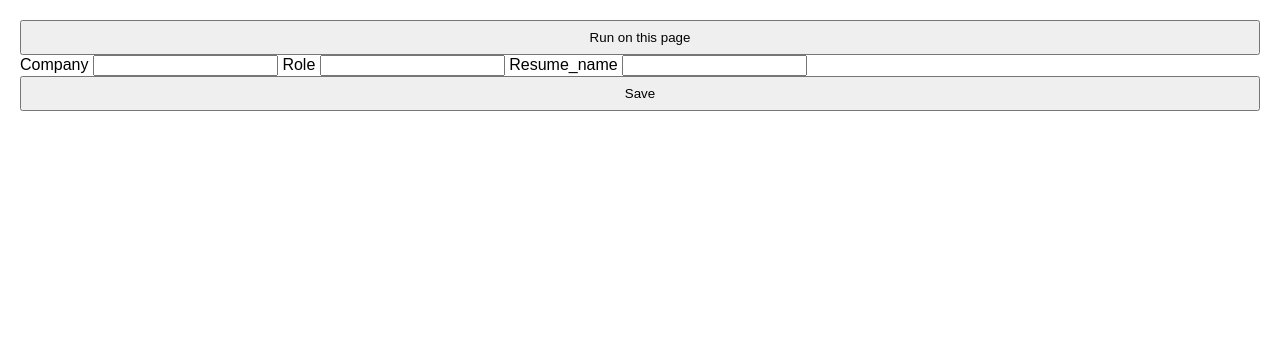
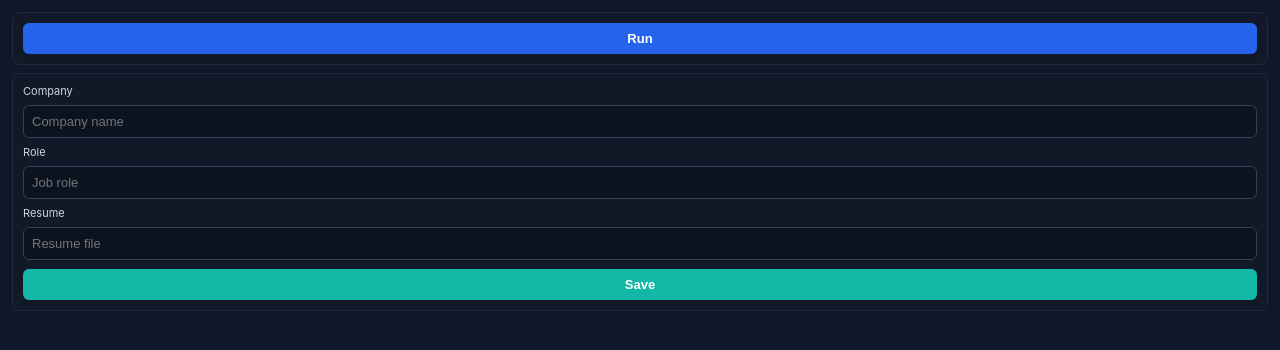
Before and after one commit to Gajendra1092/ApplyTrack, a browser extension: page extension/index.html in a window 1280 px wide. Drawn offline with Linux system fonts and the light colour scheme.

Commit message:
Improved UI

```diff
--- a/extension/index.html
+++ b/extension/index.html
@@ -4,29 +4,110 @@
     <meta charset="UTF-8" />
     <title>Application Collector</title>
     <style>
+      :root {
+        color-scheme: dark;
+        font-family: Inter, Arial, Helvetica, sans-serif;
+      }
+
       body {
-        font-family: Arial, sans-serif;
+        margin: 0;
         padding: 12px;
-        min-width: 180px;
+        min-width: 240px;
+        background: #0f172a;
+        color: #e2e8f0;
       }
+
+      .container {
+        display: flex;
+        flex-direction: column;
+        gap: 8px;
+      }
+
+      .panel {
+        background: #111827;
+        border: 1px solid #1f2937;
+        border-radius: 8px;
+        padding: 10px;
+      }
+
+      h3 {
+        margin: 0 0 4px;
+        font-size: 14px;
+        font-weight: 600;
+      }
+
+      p {
+        margin: 0 0 8px;
+        font-size: 12px;
+        color: #94a3b8;
+      }
+
+      form {
+        display: flex;
+        flex-direction: column;
+        gap: 7px;
+      }
+
+      label {
+        font-size: 11px;
+        color: #cbd5e1;
+      }
+
+      input {
+        padding: 8px;
+        border: 1px solid #334155;
+        border-radius: 6px;
+        background: #0b1220;
+        color: #f8fafc;
+        font-size: 13px;
+      }
+
+      input:focus {
+        outline: none;
+        border-color: #60a5fa;
+      }
+
       button {
         width: 100%;
-        padding: 8px;
+        padding: 8px 10px;
+        border: none;
+        border-radius: 6px;
         cursor: pointer;
+        font-weight: 600;
+        font-size: 13px;
+      }
+
+      #runBtn {
+        background: #2563eb;
+        color: white;
+      }
+
+      #saveBtn {
+        background: #14b8a6;
+        color: white;
+        margin-top: 2px;
       }
     </style>
   </head>
   <body>
-    <button id="runBtn">Run on this page</button>
-    <form id="saveForm">
-        <label>Company</label>
-        <input type="text" id="company" name="name">
-        <label>Role</label>
-        <input type="text" id="role" name="Role">
-        <label>Resume_name</label>
-        <input type="text" id="resume" name="Resume_name">
-        <button type="submit">Save</button>
-    </form>
+    <div class="container">
+      <div class="panel">
+        <button id="runBtn" type="button">Run</button>
+      </div>
+
+      <form id="saveForm" class="panel">
+        <label for="company">Company</label>
+        <input type="text" id="company" name="company" placeholder="Company name" />
+
+        <label for="role">Role</label>
+        <input type="text" id="role" name="role" placeholder="Job role" />
+
+        <label for="resume">Resume</label>
+        <input type="text" id="resume" name="resume" placeholder="Resume file" />
+
+        <button id="saveBtn" type="submit">Save</button>
+      </form>
+    </div>
 
     <script src="popup.js"></script>
   </body>
```
